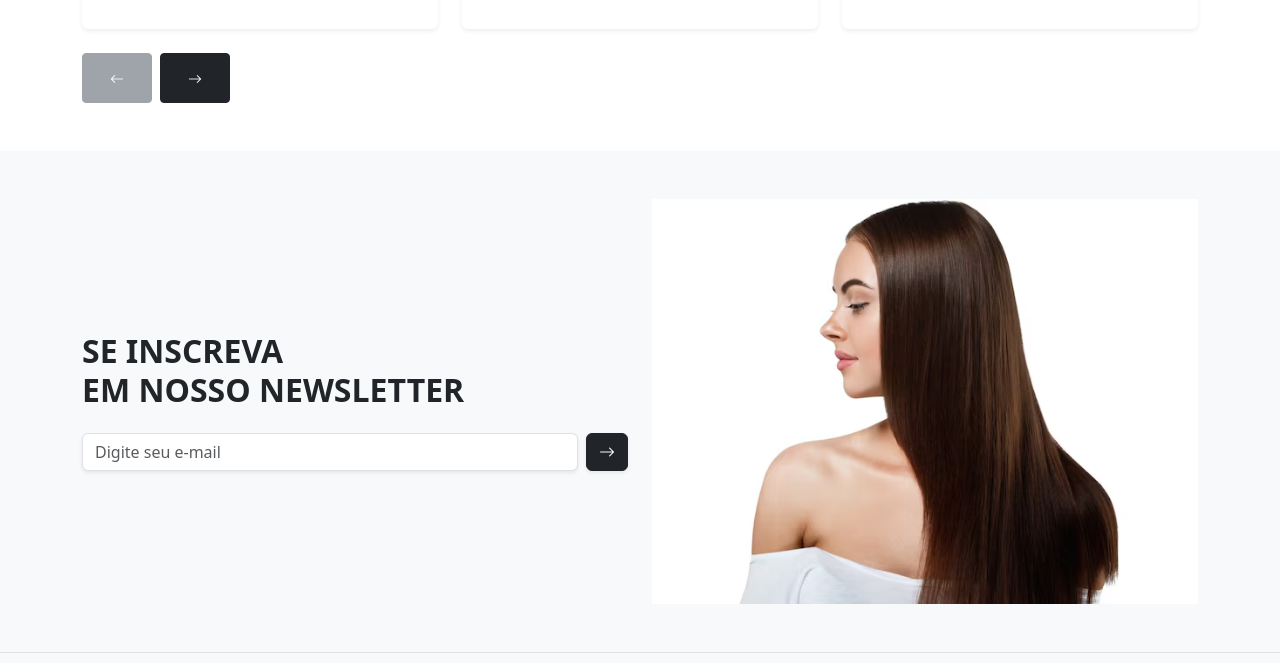
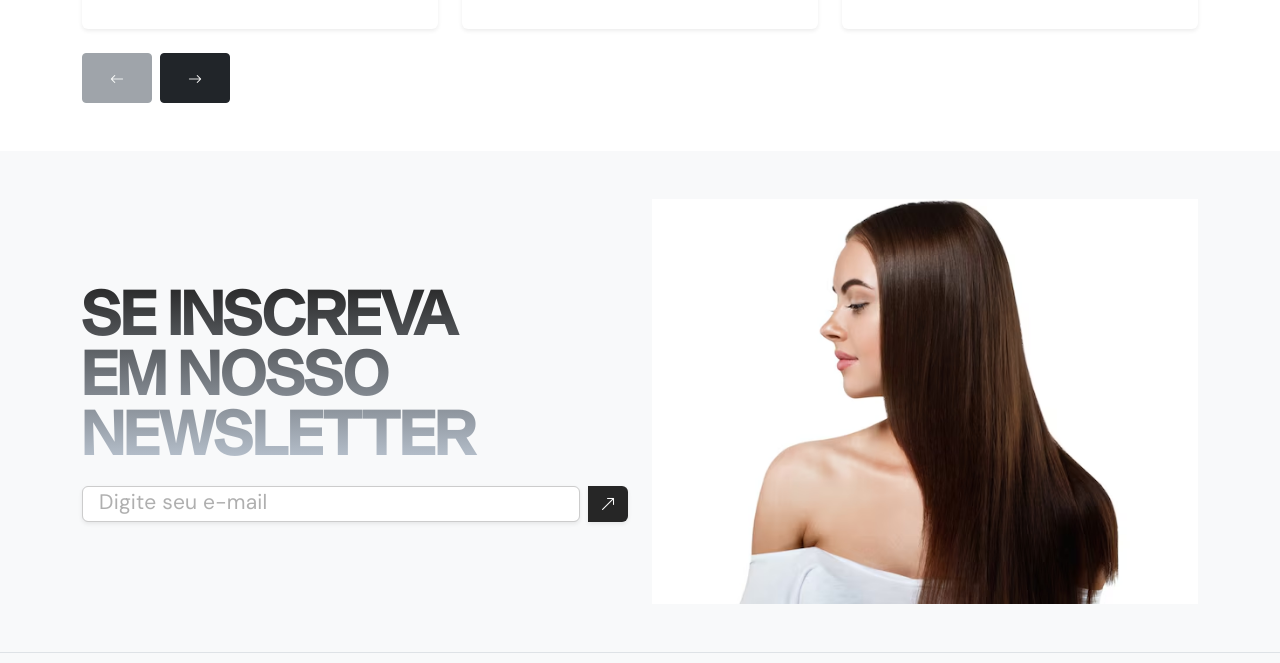
Before and after one commit to LunaFaustino/trainee-figma-cabelo, a plain HTML site: page index.html in a window 1280 px wide. Shown: the part 3834-4497 px from the top of the page. Drawn offline with Linux system fonts and the light colour scheme.

Commit message:
style: feito o CSS da sessão de Newsletter

```diff
--- a/css/style.css
+++ b/css/style.css
@@ -569,3 +569,54 @@ header {
     width: 70px;
     height: 50px;
 }
+
+#newsletter h2 {
+    font-family: var(--fonte-sequel-medium);
+    font-style: normal;
+    font-weight: 435;
+    font-size: 60px;
+    line-height: 60px;
+    letter-spacing: 0.01em;
+    text-transform: uppercase;
+    background: linear-gradient(180deg, var(--cor-mais-escura) 0%, var(--cinza-claro) 100%);
+    -webkit-background-clip: text;
+    -webkit-text-fill-color: transparent;
+    background-clip: text;
+}
+
+#newsletter input {
+    border: 1px solid #ccc;
+    padding: 0 16px;
+    font-family: var(--fonte-dmsans);
+    font-size: 16px;
+    line-height: 20px;
+    color: var(--cor-mais-escura);
+    background-color: #fff;
+    box-shadow: 0 2px 4px rgba(0, 0, 0, 0.1);
+}
+
+#newsletter input::placeholder {
+    font-family: var(--fonte-dmsans);
+    font-style: normal;
+    font-weight: 400;
+    font-size: 21px;
+    line-height: 28px;
+    letter-spacing: 0.01em;
+    color: rgba(38, 38, 38, 0.37);
+}
+
+#newsletter button[type="submit"] {
+    background: var(--cor-mais-escura);
+    border-radius: 0px 6px 6px 0px;
+    border: none;
+    color: #fff;
+    display: flex;
+    align-items: center;
+    justify-content: center;
+    cursor: pointer;
+    transition: background-color 0.3s ease;
+}
+
+#newsletter button[type="submit"]:hover {
+    background-color: #444;
+}
--- a/index.html
+++ b/index.html
@@ -374,7 +374,7 @@
                         <form class="d-flex">
                             <input type="email" class="form-control shadow-sm" placeholder="Digite seu e-mail" aria-label="Email" required>
                             <button type="submit" class="btn btn-dark shadow-sm ms-2">
-                                <i class="bi bi-arrow-right"></i>
+                                <i class="bi bi-arrow-up-right"></i>
                             </button>
                         </form>
                     </div>
```
